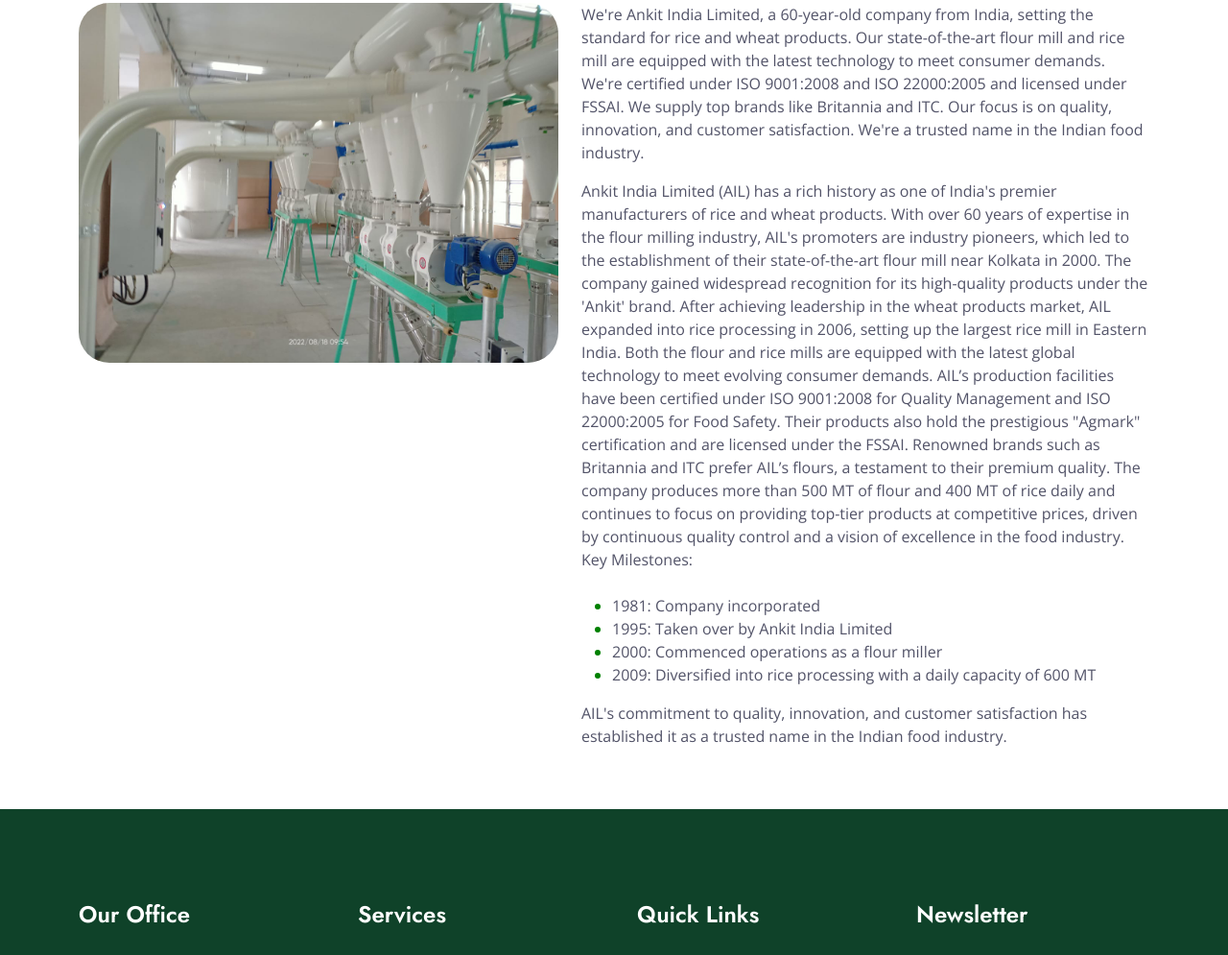
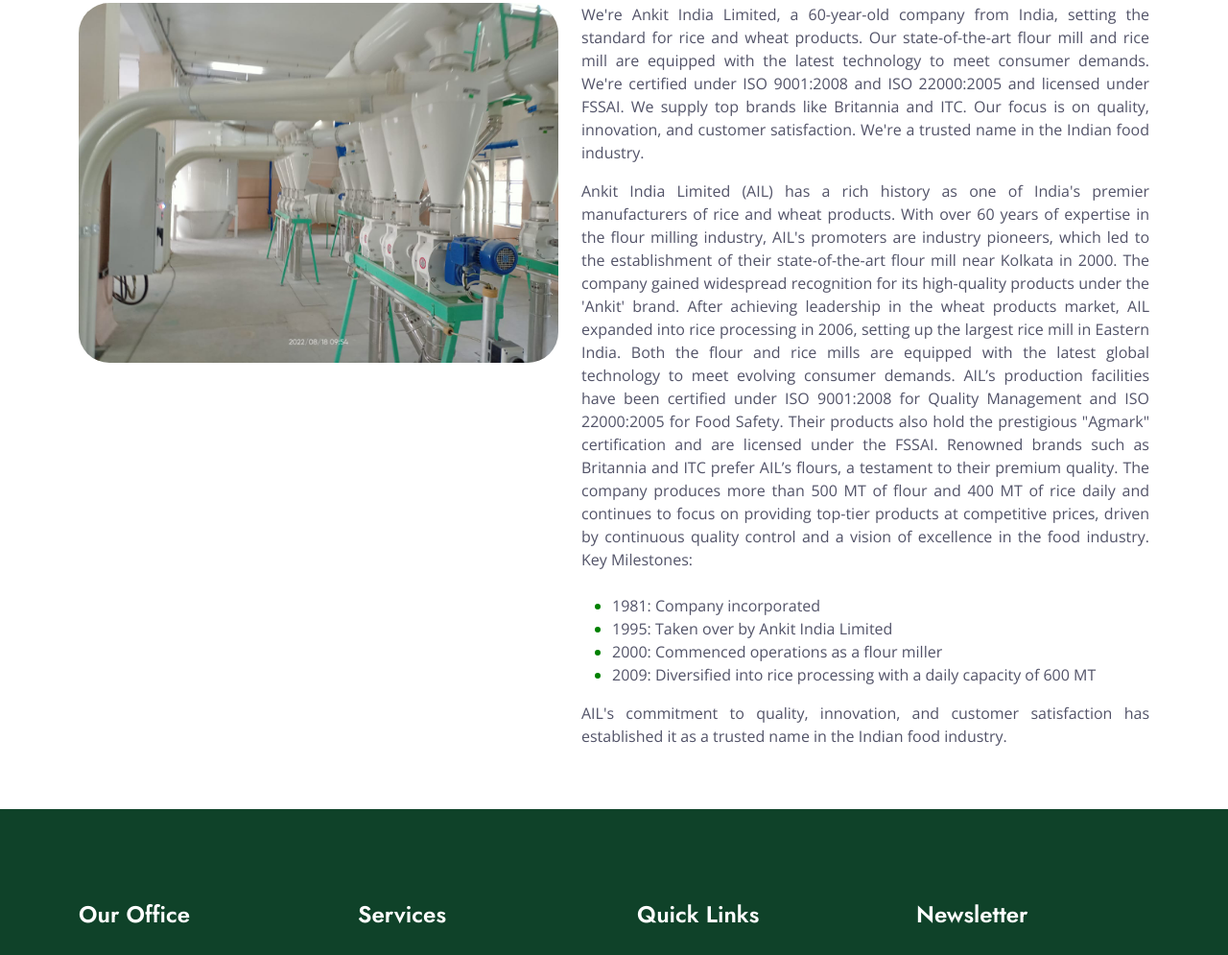
Before and after one commit to sayan2001Dey/Ankit-Website, a plain HTML site: page gardener-1.0.0/about.html in a window 1280 px wide. Shown: the part 641-1636 px from the top of the page at 96% size. Drawn offline with nearby package versions, Linux system fonts and the light colour scheme.

Commit message:
justify text about

```diff
--- a/gardener-1.0.0/about.html
+++ b/gardener-1.0.0/about.html
@@ -115,7 +115,7 @@
                 <div class="d-flex justify-content-center wow fadeInUp mb-4 me-lg-4" data-wow-delay="0.1s">
                     <img class="ankit-about-img mb-auto" data-wow-delay="0.1s" src="img/factory/factory-img-3.jpeg">
                 </div>
-                <div>
+                <div style="text-align: justify;">
                     <p class="wow fadeInUp" data-wow-delay="0.3s">
                         We're Ankit India Limited, a 60-year-old company from India, setting the standard for rice and wheat
                         products. Our state-of-the-art flour mill and rice mill are equipped with the latest technology to meet
@@ -138,14 +138,16 @@
                         products at competitive prices, driven by continuous quality control and a vision of excellence in the food
                         industry.
                         Key Milestones:
-                    <ul class="ankit-about-ul">
+                        <ul class="ankit-about-ul wow fadeInUp" data-wow-delay="0.3s">
                             <li>1981: Company incorporated</li>
                             <li>1995: Taken over by Ankit India Limited</li>
                             <li>2000: Commenced operations as a flour miller</li>
                             <li>2009: Diversified into rice processing with a daily capacity of 600 MT</li>
                         </ul>
+                        <span class="wow fadeInUp" data-wow-delay="0.3s">
                             AIL's commitment to quality, innovation, and customer satisfaction has established it as a trusted name in the Indian
                             food industry.
+                        </span>
                     </p>
                 </div>
 
```
Lines whose indentation alone changed are shown as unchanged.
